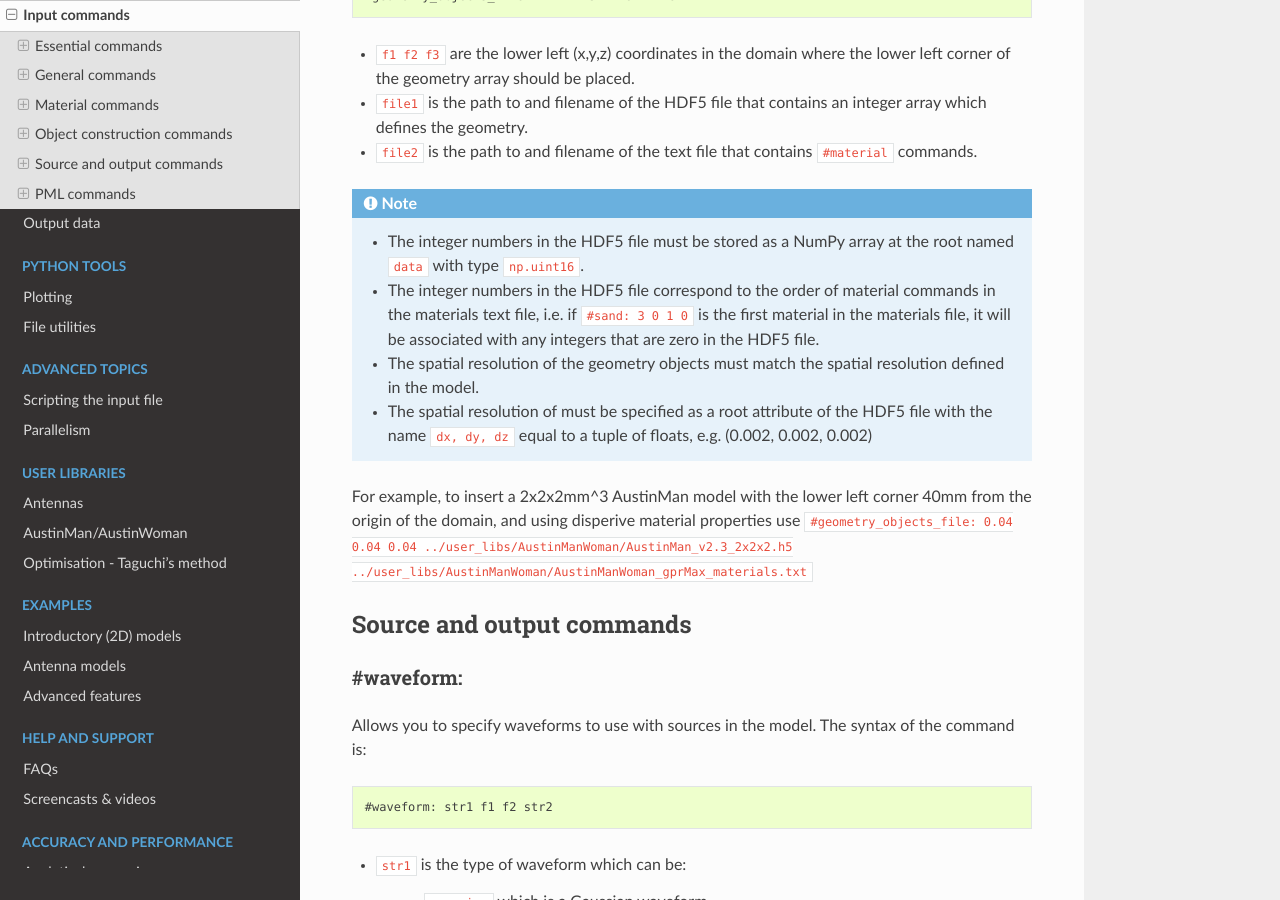
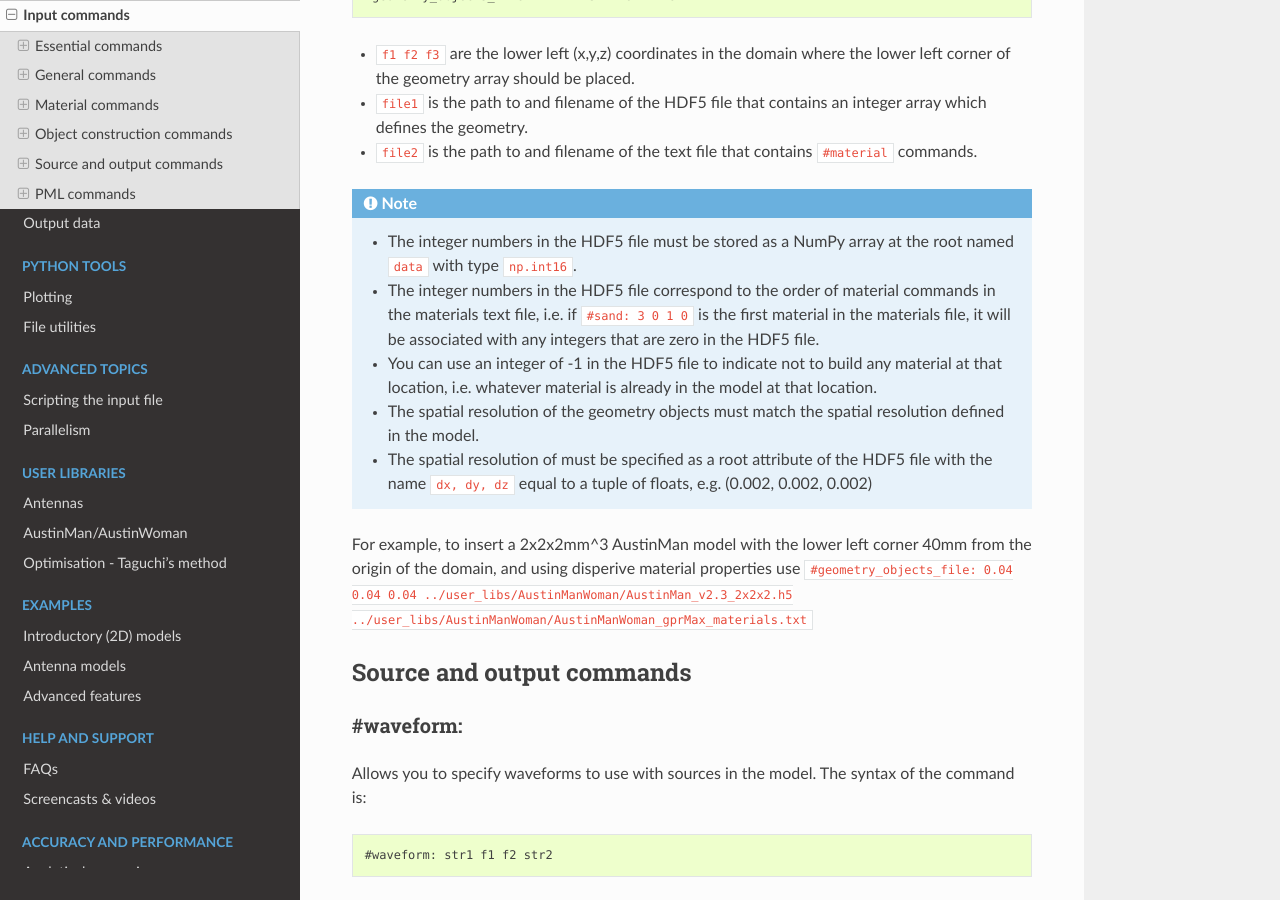
Before and after one commit to gprMax/gprMax, a Sphinx documentation site: the page built from docs/source/input.rst, in a window 1280 px wide and 900 px high, scrolled down 17947 px. Built offline with Sphinx 7.4.7 and the Read the Docs theme 2.0.0, drawn with Linux system fonts in a browser that asks for light colours.

Commit message:
Changed data type of #geometry_objects_file from uint16 to int16. This will allow a negative value which indicates not to build any material at that location. N.B existing files with uint16 format should continue to work.

```diff
--- a/docs/source/input.rst
+++ b/docs/source/input.rst
@@ -608,8 +608,9 @@ Allows you to insert pre-defined geometry into a model. The geometry is specifie
 
 .. note::
 
-    * The integer numbers in the HDF5 file must be stored as a NumPy array at the root named ``data`` with type ``np.uint16``.
+    * The integer numbers in the HDF5 file must be stored as a NumPy array at the root named ``data`` with type ``np.int16``.
     * The integer numbers in the HDF5 file correspond to the order of material commands in the materials text file, i.e. if ``#sand: 3 0 1 0`` is the first material in the materials file, it will be associated with any integers that are zero in the HDF5 file.
+    * You can use an integer of -1 in the HDF5 file to indicate not to build any material at that location, i.e. whatever material is already in the model at that location.
     * The spatial resolution of the geometry objects must match the spatial resolution defined in the model.
     * The spatial resolution of must be specified as a root attribute of the HDF5 file with the name ``dx, dy, dz`` equal to a tuple of floats, e.g. (0.002, 0.002, 0.002)
 
```
